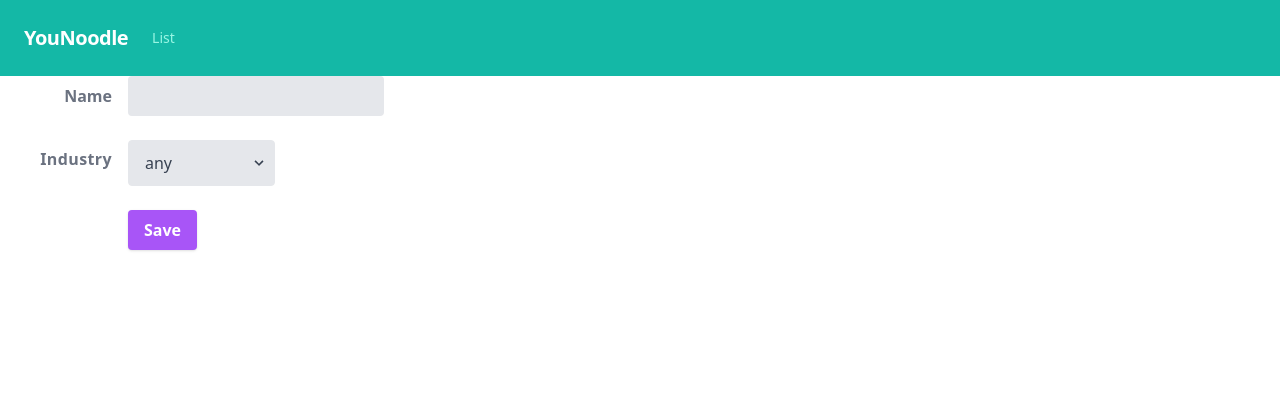
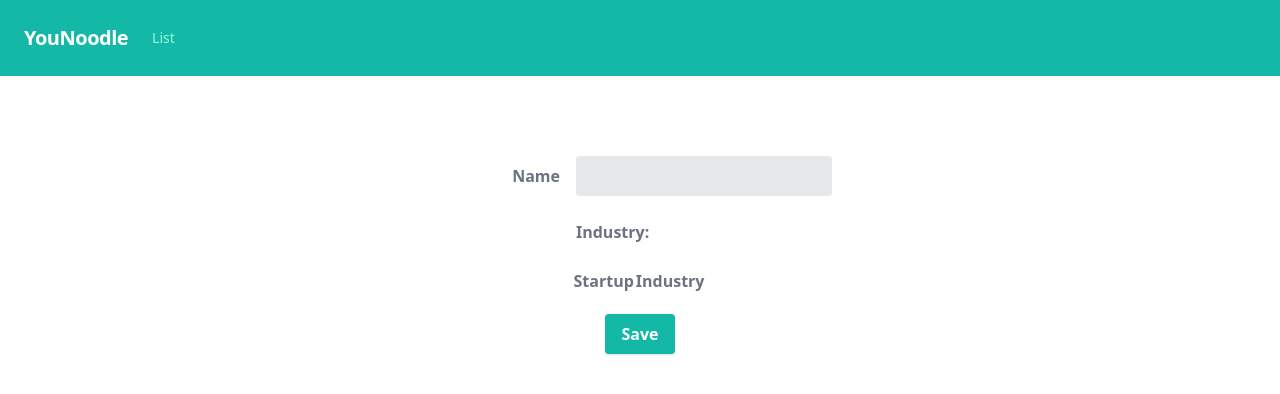
Before and after one commit to AlanVHz/younoodle, a React (Create React App) app: page /investor/new in a window 1280 px wide. Shown: the top 394 px of the page. Built offline with nearby package versions, Linux system fonts and the light colour scheme.

Commit message:
New algorithm result to have all startup data, new startup list in investors component and new operations in investor component

```diff
--- a/src/Router.tsx
+++ b/src/Router.tsx
@@ -1,7 +1,6 @@
 import { Navigate, Route, Routes } from "react-router-dom";
 import Investors from "./pages/Investors";
 import Investor from "./pages/Investor";
-import AddInvestor from "./pages/AddInvestor";
 import Navbar from "./components/navbar/Navbar";
 
 export const Router = () => {
@@ -11,7 +10,6 @@ export const Router = () => {
       <Routes>
         <Route path='/' element={<Navigate to='/investors' />} />
         <Route path='/investors' element={<Investors />} />
-        {/* <Route path='/add' element={<AddInvestor />} /> */}
         <Route path='/investor/:id' element={<Investor />} />
       </Routes>
     </>
--- a/src/pages/AddInvestor.tsx
+++ /dev/null
@@ -1,87 +0,0 @@
-import React, { ChangeEvent, useState } from "react";
-import { Industry } from "../types/investors.interface";
-
-function AddInvestor() {
-  const industryValues = Object.values(Industry);
-  const [investorData, setInvestorData] = useState({ name: "", industry: "any" })
-
-  const handleInputChange = (e: ChangeEvent<any>) => {
-    const { name, value } = e.target;
-    setInvestorData({ ...investorData, [name]: value });
-  }
-
-  const handleFormSubmit = (e: any) => {
-    e.preventDefault()
-    console.log(investorData)
-  }
-
-  return (
-    <form onSubmit={handleFormSubmit} className='w-full max-w-sm'>
-      <div className='md:flex md:items-center mb-6'>
-        <div className='md:w-1/3'>
-          <label
-            className='block text-gray-500 font-bold md:text-right mb-1 md:mb-0 pr-4'
-            htmlFor='inline-full-name'
-          >
-            Name
-          </label>
-        </div>
-        <div className='md:w-2/3'>
-          <input
-            className='bg-gray-200 appearance-none border-2 border-gray-200 rounded w-full py-2 px-4 text-gray-700 leading-tight focus:outline-none focus:bg-white focus:border-purple-500'
-            id='inline-full-name'
-            type='text'
-            value={investorData.name}
-            onChange={handleInputChange}
-            name="name"
-          />
-        </div>
-      </div>
-      <div className='md:flex md:items-center mb-6'>
-        <div className='md:w-1/3'>
-          <label
-            className='block text-gray-500 font-bold tracking-wide md:text-right pr-4 mb-2'
-            htmlFor='grid-state'
-          >
-            Industry
-          </label>
-        </div>
-        <div className='relative'>
-          <select
-            className='block appearance-none w-full bg-gray-200 border border-gray-200 text-gray-700 py-3 px-4 pr-8 rounded leading-tight focus:outline-none focus:bg-white focus:border-gray-500'
-            id='grid-state'
-            value={investorData.industry}
-            onChange={handleInputChange}
-            name="industry"
-          >
-            {industryValues.map((item: string) => {
-              return <option key={item}>{item}</option>;
-            })}
-          </select>
-          <div className='pointer-events-none absolute inset-y-0 right-0 flex items-center px-2 text-gray-700'>
-            <svg
-              className='fill-current h-4 w-4'
-              xmlns='http://www.w3.org/2000/svg'
-              viewBox='0 0 20 20'
-            >
-              <path d='M9.293 12.95l.707.707L15.657 8l-1.414-1.414L10 10.828 5.757 6.586 4.343 8z' />
-            </svg>
-          </div>
-        </div>
-      </div>
-      <div className='md:flex md:items-center'>
-        <div className='md:w-1/3'></div>
-        <div className='md:w-2/3'>
-          <button
-            className='shadow bg-purple-500 hover:bg-purple-400 focus:shadow-outline focus:outline-none text-white font-bold py-2 px-4 rounded'
-            type='submit'
-          >
-            Save
-          </button>
-        </div>
-      </div>
-    </form>
-  );
-}
-
-export default AddInvestor;
--- a/src/pages/Investor.tsx
+++ b/src/pages/Investor.tsx
@@ -7,39 +7,43 @@ function Investor() {
   const apiClient = new ApiClient();
 
   // Source of truth
-  const [investor, setInvestor] = useState<InvestorProfile | undefined>();
-
-  // Name edition state
-  const [investorName, setInvestorName] = useState<string>("");
+  const [investor, setInvestor] = useState<InvestorProfile>({ name: "" });
 
   const params = useParams();
-  const industryValues = Object.values(Industry);
+  //const industryValues = Object.values(Industry);
 
   useEffect(() => {
     const data = apiClient.get(params.id ?? "") as InvestorProfile;
     setInvestor(data);
-    setInvestorName(data.name || "");
 
-    console.log("Investor: ", data)
+    console.log("Investor: ", data);
   }, []);
 
-
-  const handleInputChange = (e: ChangeEvent<any>) => {
-    // const { name, value } = e.target;
-    // setInvestorData({ ...investorData, [name]: value });
-  }
+  const deleteStartupFromArray = (index: number) => {
+    let currentStartups = [...investor.startups!];
+    currentStartups.splice(index, 1);
+    return currentStartups;
+  };
 
   const handleFormSubmit = (e: any) => {
-    e.preventDefault()
-  }
+    e.preventDefault();
+    console.log("New Investor: ", investor);
+  };
 
+  // ToDo: manage sessionstorage logic for deleted elements
   const handleInvestorNameChange = (e: ChangeEvent<HTMLInputElement>) => {
-    setInvestorName(e.target.value)
-  }
+    setInvestor({ ...investor, name: e.target.value });
+  };
+
+  const handleStartupDeletion = (index: number) => {
+    const newStartupsList = deleteStartupFromArray(index);
+    setInvestor({ ...investor, startups: newStartupsList });
+  };
 
   return (
     <>
-      <form onSubmit={handleFormSubmit} className='w-full max-w-sm'>
+      <div className='container flex justify-center'>
+        <form onSubmit={handleFormSubmit} className='w-full max-w-sm mt-20'>
           <div className='md:flex md:items-center mb-6'>
             <div className='md:w-1/3'>
               <label
@@ -54,49 +58,55 @@ function Investor() {
                 className='bg-gray-200 appearance-none border-2 border-gray-200 rounded w-full py-2 px-4 text-gray-700 leading-tight focus:outline-none focus:bg-white focus:border-purple-500'
                 id='inline-full-name'
                 type='text'
-            value={investorName}
-            onChange={handleInputChange}
-            name="name"
+                value={investor.name}
+                onChange={handleInvestorNameChange}
+                name='name'
               />
             </div>
           </div>
-      <div className='md:flex md:items-center mb-6'>
+          <div className='flex items-center justify-center mb-6'>
             <div className='md:w-1/3'>
-          <label
-            className='block text-gray-500 font-bold tracking-wide md:text-right pr-4 mb-2'
-            htmlFor='grid-state'
-          >
-            Industry
-          </label>
-        </div>
-        <div className='relative'>
-          <select
-            className='block appearance-none w-full bg-gray-200 border border-gray-200 text-gray-700 py-3 px-4 pr-8 rounded leading-tight focus:outline-none focus:bg-white focus:border-gray-500'
-            id='grid-state'
-            value={investor?.industry}
-            onChange={handleInputChange}
-            name="industry"
-          >
-            {industryValues.map((item: string) => {
-              return <option key={item}>{item}</option>;
-            })}
-          </select>
-          <div className='pointer-events-none absolute inset-y-0 right-0 flex items-center px-2 text-gray-700'>
-            <svg
-              className='fill-current h-4 w-4'
-              xmlns='http://www.w3.org/2000/svg'
-              viewBox='0 0 20 20'
-            >
-              <path d='M9.293 12.95l.707.707L15.657 8l-1.414-1.414L10 10.828 5.757 6.586 4.343 8z' />
-            </svg>
+              <p className='text-gray-500 font-bold'>
+                Industry: <b className='text-black'>{investor?.industry}</b>
+              </p>
             </div>
           </div>
+          <div className='flex justify-center'>
+            <table className='table-auto'>
+              <thead>
+                <tr className='text-gray-500 font-bold'>
+                  <th>Startup</th>
+                  <th>Industry</th>
+                  <th></th>
+                </tr>
+              </thead>
+              <tbody>
+                {investor?.startups?.map((startup: string[], index) => {
+                  return (
+                    <tr key={startup[0]}>
+                      <td className='py-2 px-4 text-sm'>{startup[0]}</td>
+                      <td className='py-2 px-4 text-sm'>{startup[1]}</td>
+                      <td className='py-2 px-4 text-sm text-red-700 cursor-pointer'>
+                        <button
+                          type='button'
+                          onClick={() => {
+                            handleStartupDeletion(index);
+                          }}
+                        >
+                          Delete
+                        </button>
+                      </td>
+                    </tr>
+                  );
+                })}
+              </tbody>
+            </table>
           </div>
-      <div className='md:flex md:items-center'>
-        <div className='md:w-1/3'></div>
-        <div className='md:w-2/3'>
+
+          <div className='flex items-center justify-center'>
+            <div className='w-3/3 mt-5'>
               <button
-            className='shadow bg-purple-500 hover:bg-purple-400 focus:shadow-outline focus:outline-none text-white font-bold py-2 px-4 rounded'
+                className='shadow bg-teal-500 focus:shadow-outline focus:outline-none text-white font-bold py-2 px-4 rounded'
                 type='submit'
               >
                 Save
@@ -104,6 +114,7 @@ function Investor() {
             </div>
           </div>
         </form>
+      </div>
     </>
   );
 }
--- a/src/pages/Investors.tsx
+++ b/src/pages/Investors.tsx
@@ -63,22 +63,14 @@ function Investors() {
               <div>
                 <p>Startups: </p>
                 <ul>
-                  { item.startups?.map((startup) => {
-                    return <li key={startup}><b>{startup}</b></li>
+                  { item.startups?.map((startup: string[]) => {
+                    return <li key={startup[0]}><b>{startup[0]} - {startup[1]}</b></li>
                   }) }
                 </ul>
               </div>
             </li>
           );
         })}
-
-        {/* {startupData.map((item) => {
-            return (
-              <li key={item[0]}>
-                Startup: {item[0]}, Industry: {item[1]}{" "}
-              </li>
-            );
-          })} */}
       </ul>
     </div>
   );
--- a/src/types/investors.interface.ts
+++ b/src/types/investors.interface.ts
@@ -2,7 +2,7 @@ export interface InvestorProfile {
   id?: string;
   name?: string;
   industry?: Industry;
-  startups?: string[];
+  startups?: string[][];
 }
 
 export enum Industry {
--- a/src/utils/investorsMatcher.ts
+++ b/src/utils/investorsMatcher.ts
@@ -10,7 +10,7 @@ export const matchInvestorsWithStartups = (
 
     for (const investor of investors) {
         const [investorName, investorIndustry] = investor;
-        const matchedStartups: string[] = [];
+        const matchedStartups: string[][] = [];
 
         // Filter available startups based on investor's industry or 'any'
         const availableStartups: string[][] = startups.filter(([startupId, industry]) => {
@@ -21,10 +21,12 @@ export const matchInvestorsWithStartups = (
         const investorId: string = generateUUIDFromName(investorName);
 
         // Iterate through available startups and match them to the investor
-        for (const [startupId, _] of availableStartups) {
+        for (const startup of availableStartups) {
+            const [startupId, _] = startup
             if (matchedStartups.length >= 10) break; // Stop if investor has 10 matches
 
-            matchedStartups.push(startupId);
+            // Modification to add the entire startup and not just the name
+            matchedStartups.push(startup);
             usedStartupIds.add(startupId); // Add the startup to used startups
         }
 
```
Lines whose indentation alone changed are shown as unchanged.
